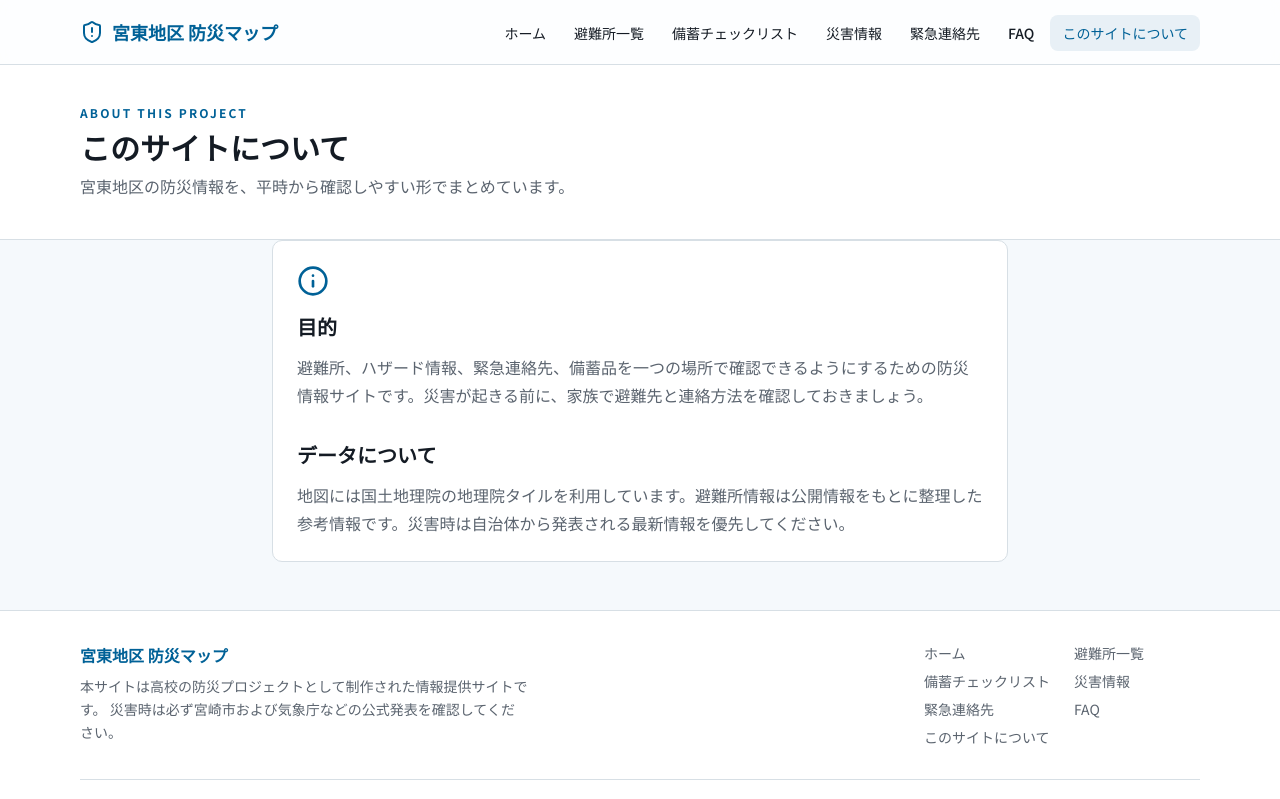
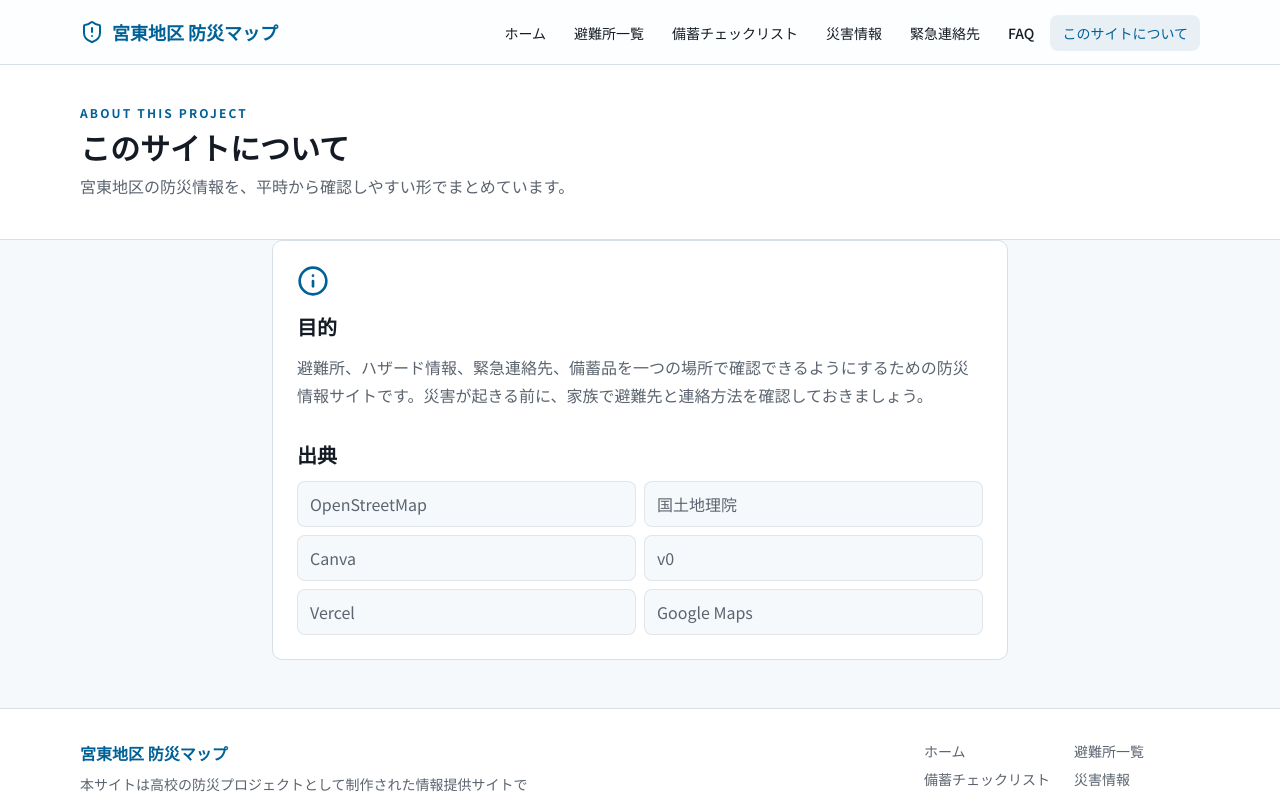
Before and after one commit to arinofumiya-python/miyazakihigashi-jhs-disaster-map, a Next.js app: page /about in a window 1280 px wide. Shown: the top 799 px of the page. Built offline with nearby package versions, Linux system fonts and the light colour scheme.

Commit message:
feat: add sources section to about page
Co-authored-by: arinofumiya-python <295581470+arinofumiya-python@users.noreply.github.com>

```diff
--- a/app/about/page.tsx
+++ b/app/about/page.tsx
@@ -2,5 +2,5 @@ import { Info } from "lucide-react"
 import { PageHeader } from "@/components/page-header"
 
 export default function AboutPage() {
-  return <><PageHeader eyebrow="ABOUT THIS PROJECT" title="このサイトについて" description="宮東地区の防災情報を、平時から確認しやすい形でまとめています。" /><section className="mx-auto max-w-3xl px-4 pb-12"><article className="rounded-lg border border-border bg-card p-6"><Info className="size-8 text-primary" aria-hidden="true" /><h2 className="mt-4 text-xl font-bold">目的</h2><p className="mt-3 leading-7 text-muted-foreground">避難所、ハザード情報、緊急連絡先、備蓄品を一つの場所で確認できるようにするための防災情報サイトです。災害が起きる前に、家族で避難先と連絡方法を確認しておきましょう。</p><h2 className="mt-8 text-xl font-bold">データについて</h2><p className="mt-3 leading-7 text-muted-foreground">地図には国土地理院の地理院タイルを利用しています。避難所情報は公開情報をもとに整理した参考情報です。災害時は自治体から発表される最新情報を優先してください。</p></article></section></>
+  return <><PageHeader eyebrow="ABOUT THIS PROJECT" title="このサイトについて" description="宮東地区の防災情報を、平時から確認しやすい形でまとめています。" /><section className="mx-auto max-w-3xl px-4 pb-12"><article className="rounded-lg border border-border bg-card p-6"><Info className="size-8 text-primary" aria-hidden="true" /><h2 className="mt-4 text-xl font-bold">目的</h2><p className="mt-3 leading-7 text-muted-foreground">避難所、ハザード情報、緊急連絡先、備蓄品を一つの場所で確認できるようにするための防災情報サイトです。災害が起きる前に、家族で避難先と連絡方法を確認しておきましょう。</p><h2 className="mt-8 text-xl font-bold">出典</h2><ul className="mt-3 grid gap-2 leading-7 text-muted-foreground sm:grid-cols-2">{["OpenStreetMap", "国土地理院", "Canva", "v0", "Vercel", "Google Maps"].map((source) => <li key={source} className="rounded-md border border-border/70 bg-background px-3 py-2">{source}</li>)}</ul></article></section></>
 }
```
